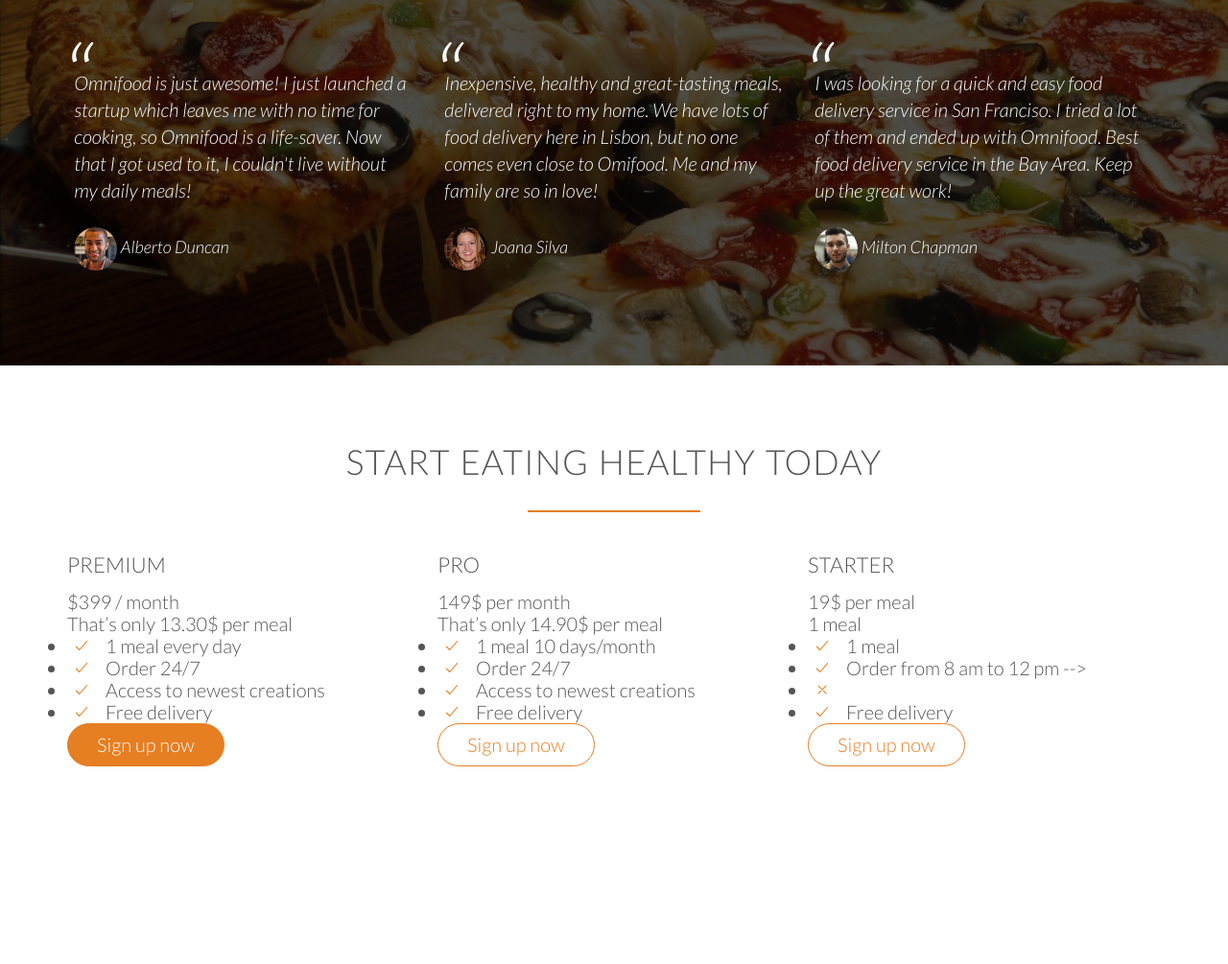
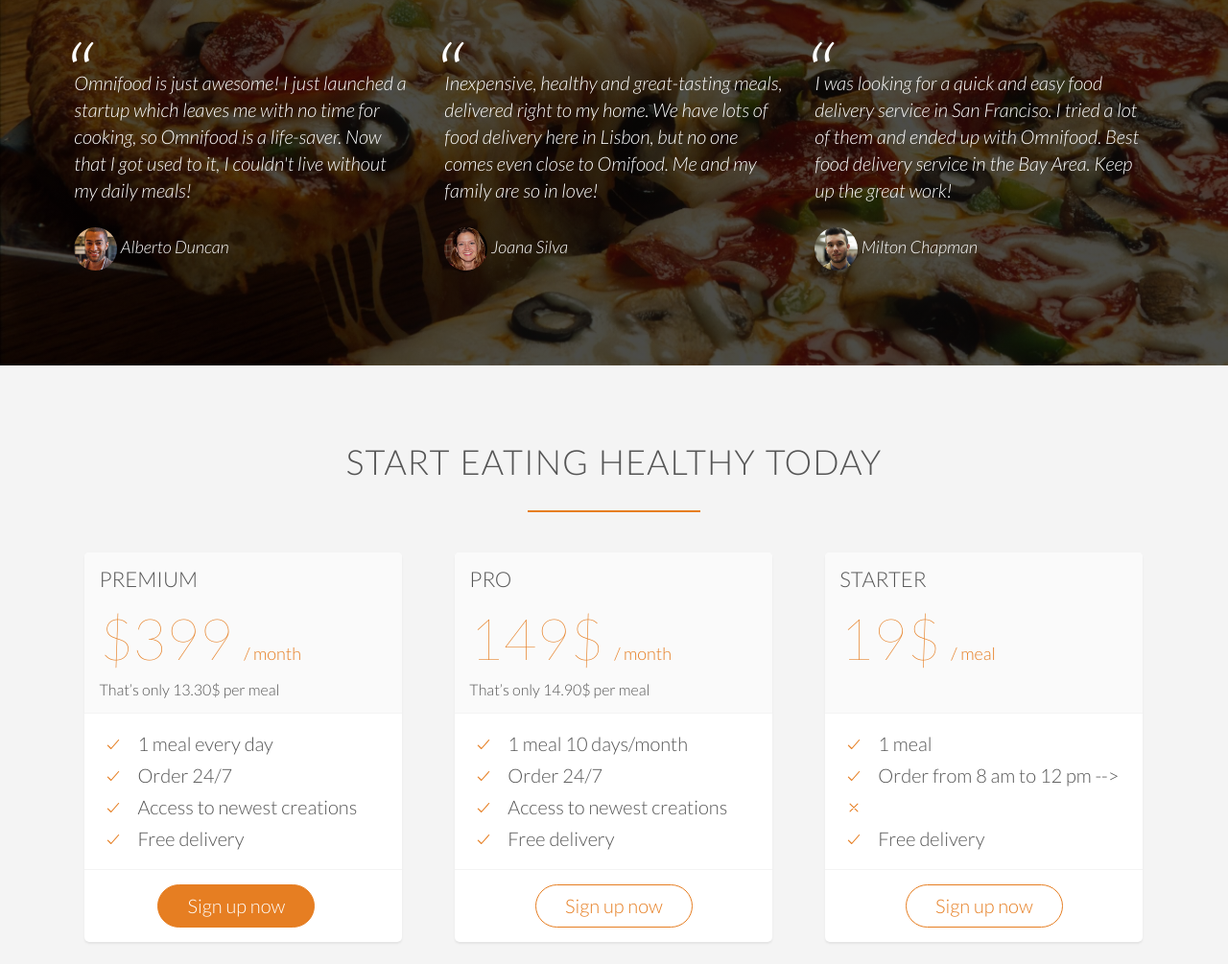
Before and after one commit to Greaver123/Omnifood, a website: page index.html in a window 1280 px wide. Shown: the part 3531-4536 px from the top of the page at 96% size. Before the commit the page ends 4421 px from the top, so only its background shows below. Drawn offline with nearby package versions, Linux system fonts and the light colour scheme; files whose address does not match are found by name.

Commit message:
52. Building the sign-up section - Part 2

```diff
--- a/assets/css/style.css
+++ b/assets/css/style.css
@@ -7,6 +7,7 @@
   --orange-dark: #cf6d17;
   --gray: #555;
   --image-darker-gradient: linear-gradient(rgba(0, 0, 0, 0.7), rgba(0, 0, 0, 0.7));
+  --section-background-odd: #f4f4f4;
 }
 
 * {
@@ -273,7 +274,7 @@
 /* -------------------------------------------------- */
 
 .section-steps {
-  background-color: #f4f4f4;
+  background-color: var(--section-background-odd);
 }
 
 .steps-box:first-child {
@@ -391,5 +392,58 @@
 
 
 /* -------------------------------------------------- */
-/*  Plans */
+/*  Sign up */
 /* -------------------------------------------------- */
+
+.section-plans{
+background-color: var(--section-background-odd);
+}
+
+.plan-box{
+  background-color: #fff;
+  border-radius: 5px;
+  width: 90%;
+  margin-left: 5%;
+  box-shadow: 0 2px 2px rgb(228, 228, 228)
+}
+
+.plan-box div {
+  padding: 15px;
+  border-bottom: 1px solid var(--section-background-odd);
+}
+
+.plan-box div:first-child{
+  background-color: rgb(250, 250, 250);
+  border-top-left-radius: 5px;
+  border-top-right-radius: 5px;
+}
+
+.plan-box div:last-child{
+text-align: center;
+border:none;
+}
+
+
+.plan-price {
+  font-size: 300%;
+  margin-bottom: 10px;
+  font-weight: 200;
+  color: var(--orange);
+}
+
+.plan-price span {
+  font-size: 30%;
+  font-weight: 300;
+}
+
+.plan-price-meal{
+  font-size: 80%;
+}
+
+.plan-box ul{
+  list-style: none;
+}
+
+.plan-box ul li{
+padding: 5px 0;
+}
--- a/index.html
+++ b/index.html
@@ -251,7 +251,7 @@
                 <div class="plan-box">
                     <div>
                         <h3>Premium</h3>
-                        <p class="plan-price">$399 / month</p>
+                        <p class="plan-price">$399 <span>/ month</span></p>
                         <p class="plan-price-meal">That’s only 13.30$ per meal</p>
                     </div>
                     <div>
@@ -279,7 +279,7 @@
                 <div class="plan-box">
                     <div>
                         <h3> Pro</h3>
-                        <p class="plan-price">149$ per month</p>
+                        <p class="plan-price">149$ <span>/ month</span></p>
                         <p class="plan-price-meal">That’s only 14.90$ per meal</p>
                     </div>
                     <div>
@@ -307,8 +307,8 @@
                 <div class="plan-box">
                     <div>
                         <h3> Starter</h3>
-                        <p class="plan-price">19$ per meal</p>
-                        <p class="plan-price-meal">1 meal</p>
+                        <p class="plan-price">19$ <span>/ meal</span></p>
+                        <p class="plan-price-meal">&nbsp;</p>
                     </div>
                     <div>
                         <ul>
```
